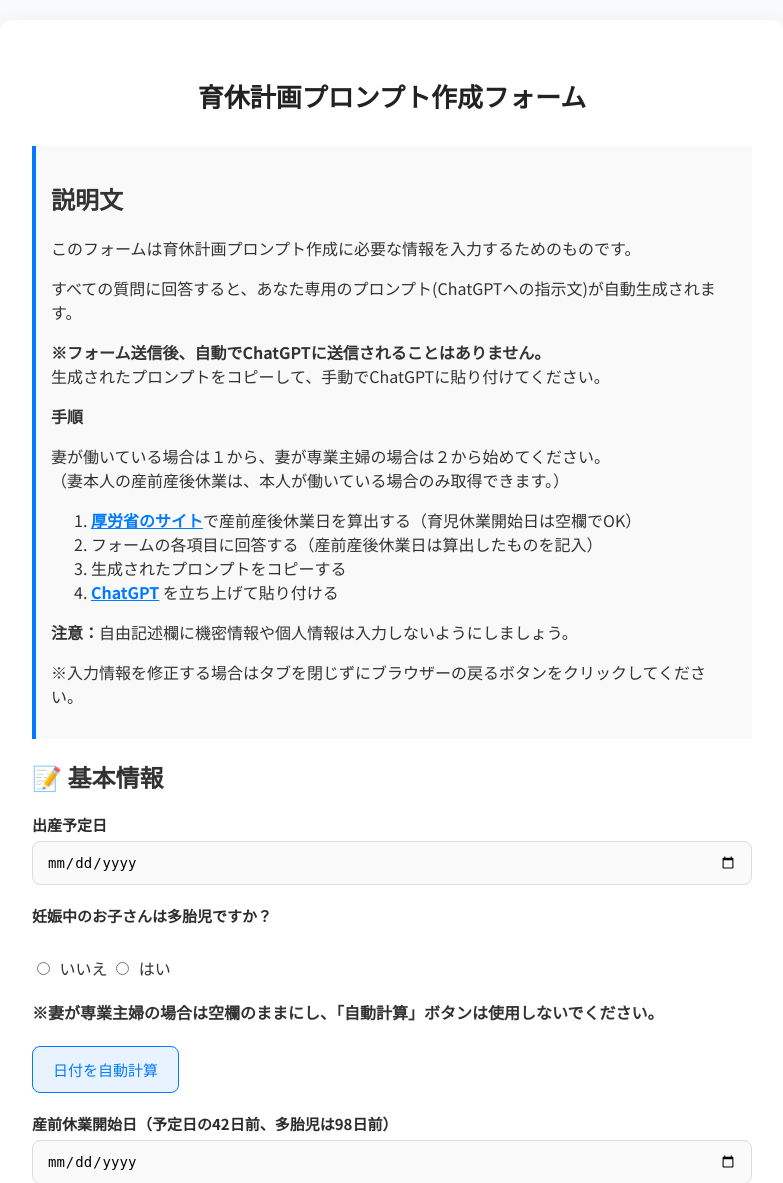
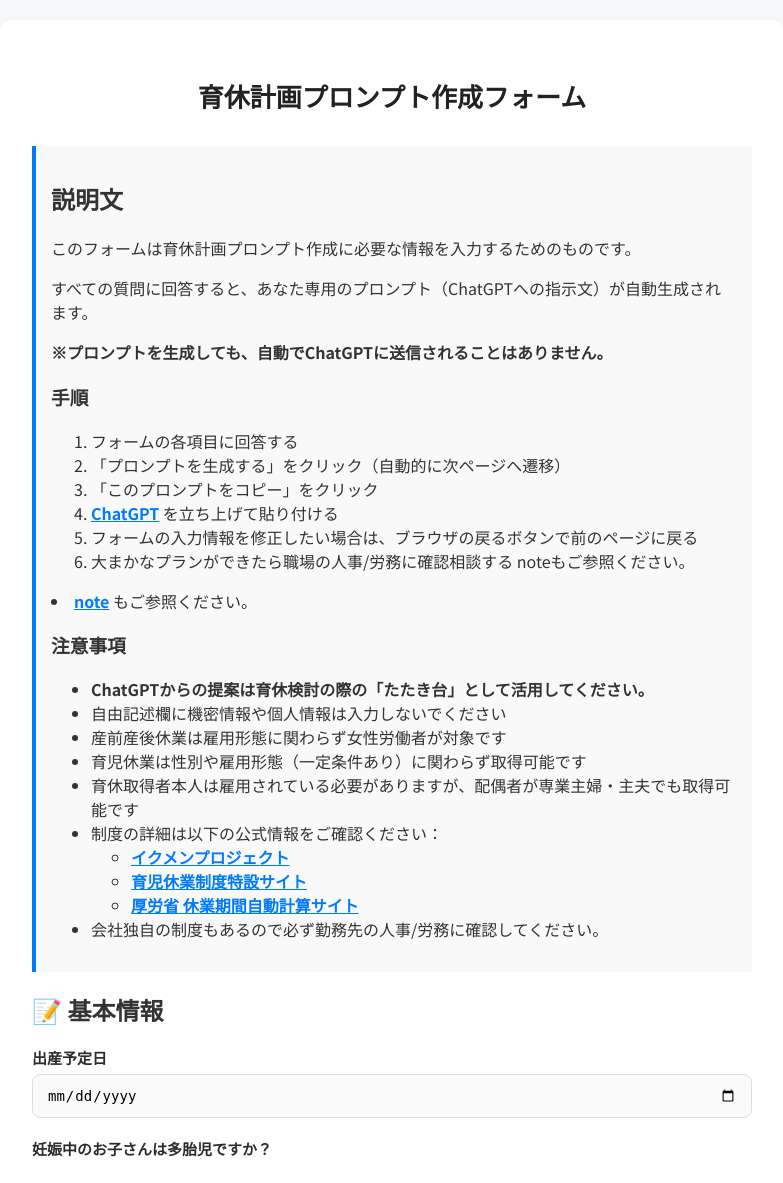
Before and after one commit to kbobshida/ikukkyu_webapp, a Flask app: page / in a window 1280 px wide. Shown: the top 1183 px of the page, without its empty margins (248-1031 px from the left). Run offline with Flask 2, Linux system fonts and the light colour scheme.

Commit message:
Update form.html

```diff
--- a/templates/form.html
+++ b/templates/form.html
@@ -2,7 +2,7 @@
 <html lang="ja">
 <head>
     <meta charset="UTF-8">
-    <title>育休プラン作成フォーム</title>
+    <title>育休計画プロンプト作成フォーム</title>
     <link rel="stylesheet" href="{{ url_for('static', filename='style.css') }}">
     <link href="https://fonts.googleapis.com/css2?family=Noto+Sans+JP:wght@400;500;700&display=swap" rel="stylesheet">
     <style>
@@ -23,21 +23,38 @@
     <div class="description-box" style="margin-bottom: 20px; padding: 15px; background-color: #f9f9f9; border-left: 4px solid #007BFF;">
         <h2>説明文</h2>
         <p>このフォームは育休計画プロンプト作成に必要な情報を入力するためのものです。</p>
-        <p>すべての質問に回答すると、あなた専用のプロンプト(ChatGPTへの指示文)が自動生成されます。</p>
-        <p><strong>※フォーム送信後、自動でChatGPTに送信されることはありません。</strong><br>
-           生成されたプロンプトをコピーして、手動でChatGPTに貼り付けてください。</p>
-        <p><strong>手順</strong></p>
-        <p>妻が働いている場合は１から、妻が専業主婦の場合は２から始めてください。<br>
-        （妻本人の産前産後休業は、本人が働いている場合のみ取得できます。）</p>
+        <p>すべての質問に回答すると、あなた専用のプロンプト（ChatGPTへの指示文）が自動生成されます。</p>
+        <p><strong>※プロンプトを生成しても、自動でChatGPTに送信されることはありません。</strong></p>
+
+        <h3>手順</h3>
         <ol>
-            <li><a href="https://www.bosei-navi.mhlw.go.jp/leave/" target="_blank" style="font-weight:bold; color:#007BFF;">厚労省のサイト</a>で産前産後休業日を算出する（育児休業開始日は空欄でOK）</li>
-            <li>フォームの各項目に回答する（産前産後休業日は算出したものを記入）</li>
-            <li>生成されたプロンプトをコピーする</li>
+            <li>フォームの各項目に回答する</li>
+            <li>「プロンプトを生成する」をクリック（自動的に次ページへ遷移）</li>
+            <li>「このプロンプトをコピー」をクリック</li>
             <li><a href="https://chat.openai.com/" target="_blank" style="font-weight:bold; color:#007BFF;">ChatGPT</a> を立ち上げて貼り付ける</li>
+            <li>フォームの入力情報を修正したい場合は、ブラウザの戻るボタンで前のページに戻る</li>
+            <li>大まかなプランができたら職場の人事/労務に確認相談する
+                noteもご参照ください。</li>
         </ol>
-        <p><strong>注意：</strong>自由記述欄に機密情報や個人情報は入力しないようにしましょう。</p>
-        <p>※入力情報を修正する場合はタブを閉じずにブラウザーの戻るボタンをクリックしてください。</p>
+        <li><a href="https://note.com/teamwagaya/n/n4ce30ad3feac?sub_rt=share_pb" target="_blank" style="font-weight:bold; color:#007BFF;">note</a> もご参照ください。</li>
+        <h3>注意事項</h3>
+        <ul>
+            <li><strong>ChatGPTからの提案は育休検討の際の「たたき台」として活用してください。</strong></li>
+            <li>自由記述欄に機密情報や個人情報は入力しないでください</li>
+            <li>産前産後休業は雇用形態に関わらず女性労働者が対象です</li>
+            <li>育児休業は性別や雇用形態（一定条件あり）に関わらず取得可能です</li>
+            <li>育休取得者本人は雇用されている必要がありますが、配偶者が専業主婦・主夫でも取得可能です</li>
+            <li>制度の詳細は以下の公式情報をご確認ください：
+                <ul>
+                    <li><a href="https://ikumen-project.mhlw.go.jp/company/system/" target="_blank" style="font-weight:bold; color:#007BFF;">イクメンプロジェクト</a></li>
+                    <li><a href="https://www.mhlw.go.jp/seisakunitsuite/bunya/koyou_roudou/koyoukintou/ryouritsu/ikuji/" target="_blank" style="font-weight:bold; color:#007BFF;">育児休業制度特設サイト</a></li>
+                    <li><a href="https://www.bosei-navi.mhlw.go.jp/leave/" target="_blank" style="font-weight:bold; color:#007BFF;">厚労省 休業期間自動計算サイト</a></li>
+                </ul>
+            </li>
+            <li>会社独自の制度もあるので必ず勤務先の人事/労務に確認してください。</li>
+        </ul>
     </div>
+
 
     <form method="POST">
 
```
